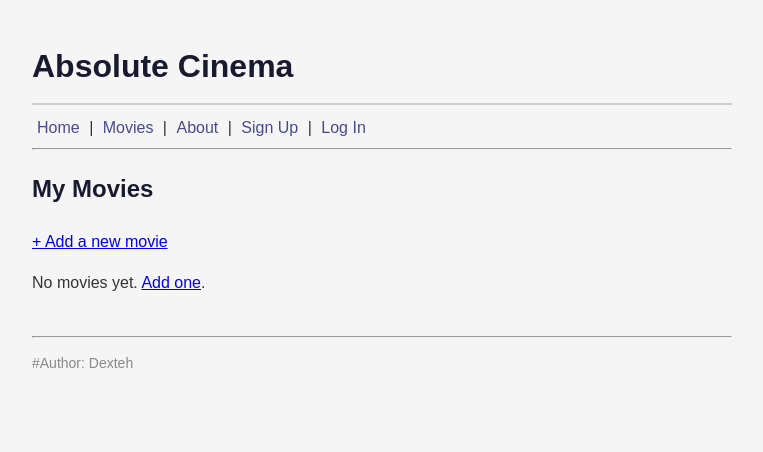
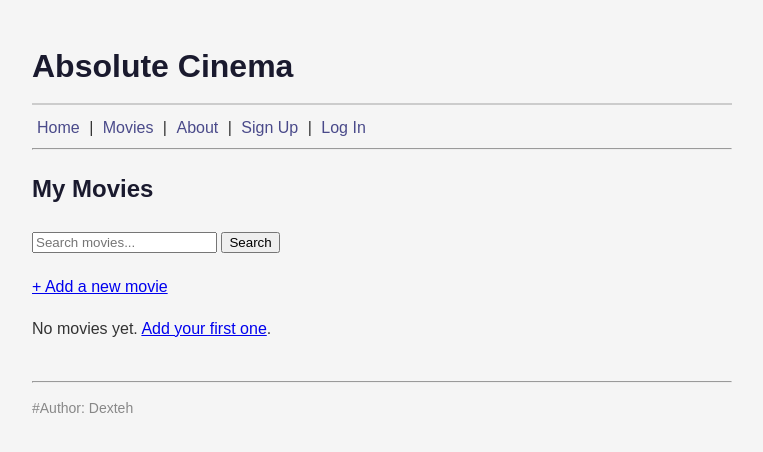
Before and after one commit to gopal9160/Asolute-Cinema, a Flask app: page /movies in a window 1280 px wide. Shown: the top 452 px of the page, without its empty margins (258-1021 px from the left). Run offline with Flask 3, Linux system fonts and the light colour scheme; the visitor is signed in with stand-in values (Sample User, id 1).

Commit message:
Move secret key to environmental variables, add search and error pages

```diff
--- a/app.py
+++ b/app.py
@@ -1,5 +1,5 @@
 from functools import wraps
-
+import os
 from flask import Flask, render_template, request, redirect, url_for, session, flash
 from werkzeug.security import generate_password_hash, check_password_hash
 from flask_sqlalchemy import SQLAlchemy
@@ -128,9 +128,15 @@ def about():
 @app.route("/movies")
 @login_required
 def movies():
-    movie_list = Movie.query.filter_by(user_id=session["user_id"]).all()
-    return render_template("movies.html", heading="My Movies", movies=movie_list)
+    query = request.args.get("q", "").strip()
+    base_query = Movie.query.filter_by(user_id=session["user_id"])
 
+    if query:
+        movie_list = base_query.filter(Movie.title.ilike(f"%{query}%")).all()
+    else:
+        movie_list = base_query.all()
+
+    return render_template("movies.html", heading="My Movies", movies=movie_list, query=query)
 
 @app.route("/movies/add", methods=["GET", "POST"])
 @login_required
--- a/templates/movies.html
+++ b/templates/movies.html
@@ -4,6 +4,14 @@
 
 {% block content %}
     <h2>{{ heading }}</h2>
+
+    <form method="GET" action="{{ url_for('movies') }}" style="margin-bottom: 20px;">
+        <input type="text" name="q" placeholder="Search movies..." value="{{ query }}">
+        <button type="submit">Search</button>
+        {% if query %}
+            <a href="{{ url_for('movies') }}">Clear</a>
+        {% endif %}
+    </form>
 
     <p><a href="{{ url_for('add_movie') }}">+ Add a new movie</a></p>
 
@@ -29,6 +37,10 @@
         {% endfor %}
         </ul>
     {% else %}
-        <p>No movies yet. <a href="{{ url_for('add_movie') }}">Add one</a>.</p>
+        {% if query %}
+            <p>No movies match "{{ query }}". <a href="{{ url_for('movies') }}">Clear search</a>.</p>
+        {% else %}
+            <p>No movies yet. <a href="{{ url_for('add_movie') }}">Add your first one</a>.</p>
+        {% endif %}
     {% endif %}
 {% endblock %}
```
